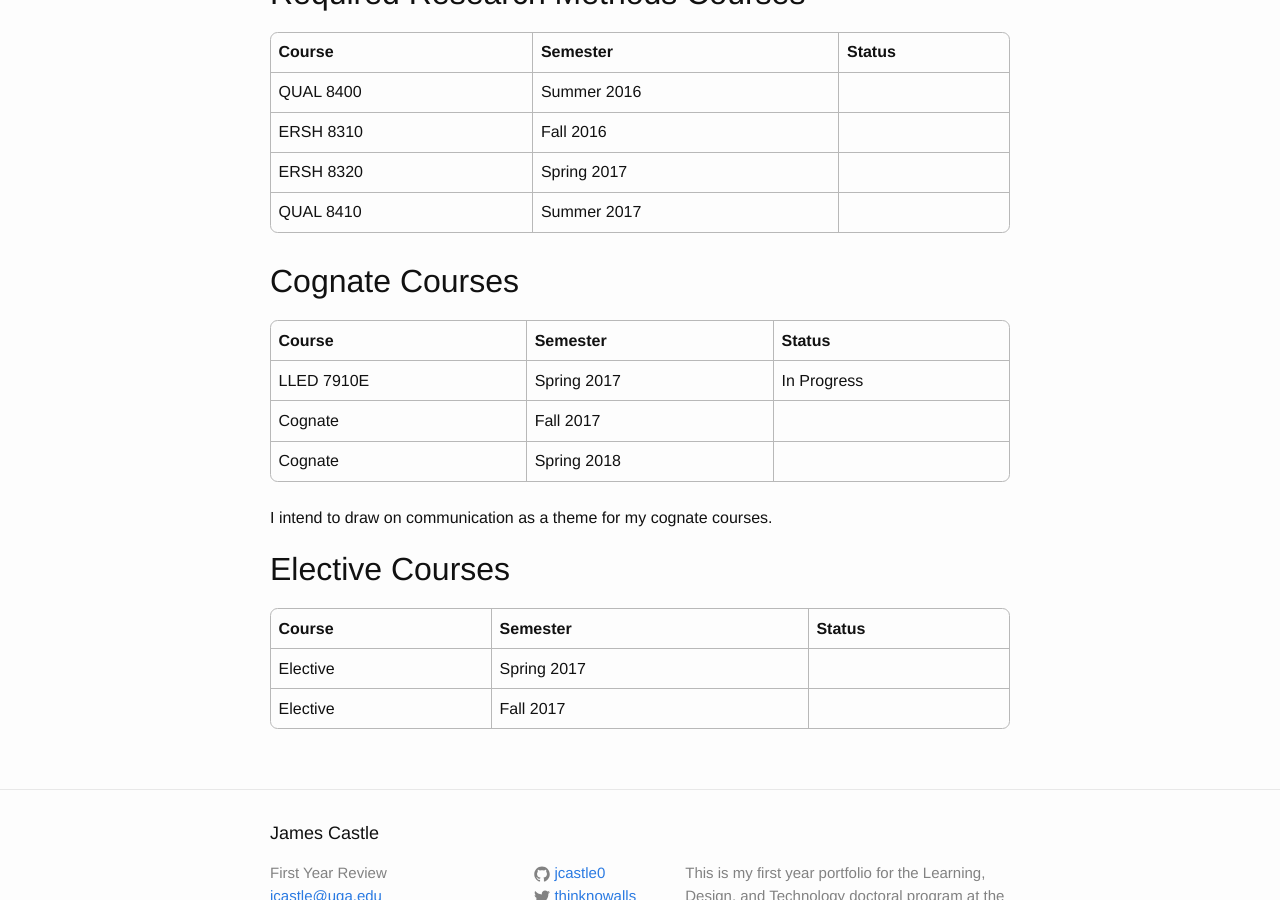
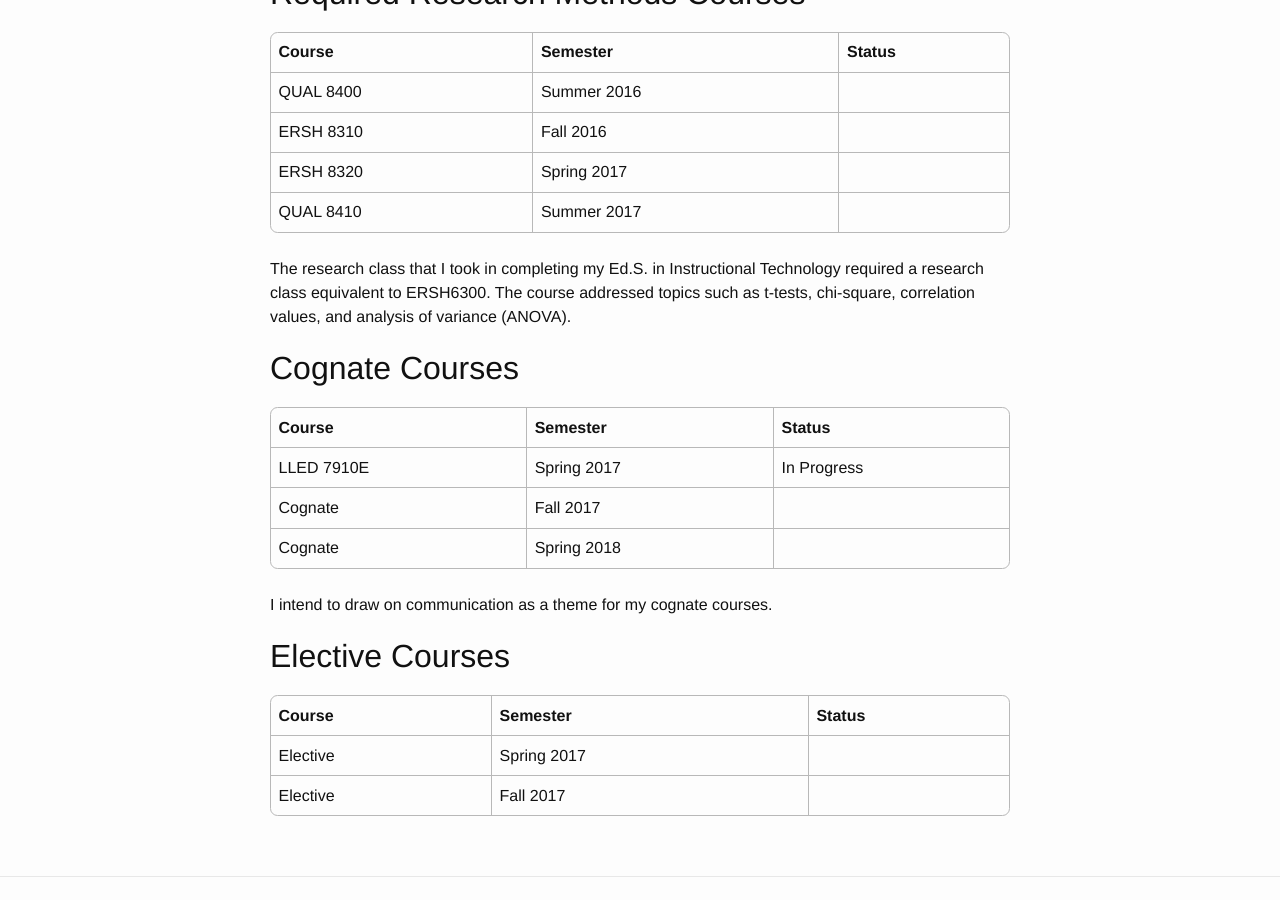
Before and after one commit to jcastle0/ldtportfolio, a Jekyll site: the page built from program.md, in a window 1280 px wide and 900 px high, scrolled down 796 px. Built offline with Jekyll 4.4.1, drawn with Linux system fonts in a browser that asks for light colours.

Commit message:
Update program.md

```diff
--- a/program.md
+++ b/program.md
@@ -6,7 +6,6 @@ permalink: /program/
 
 ## Required LDT Courses
 
-{:.table table-bordered}
 | Course                  | Semester                | Status      |
 |-------------------------|-------------------------|-------------|
 | EDIT 8990               | Fall 2015 / Spring 2016 | In Progress |
@@ -28,6 +27,8 @@ permalink: /program/
 | ERSH 8320               | Spring 2017             |             |
 | QUAL 8410               | Summer 2017             |             |
 
+The research class that I took in completing my Ed.S. in Instructional Technology required a research class equivalent to ERSH6300. The course addressed topics such as t-tests, chi-square, correlation values, and analysis of variance (ANOVA).
+
 ## Cognate Courses
 
 | Course                  | Semester                | Status      |
```
